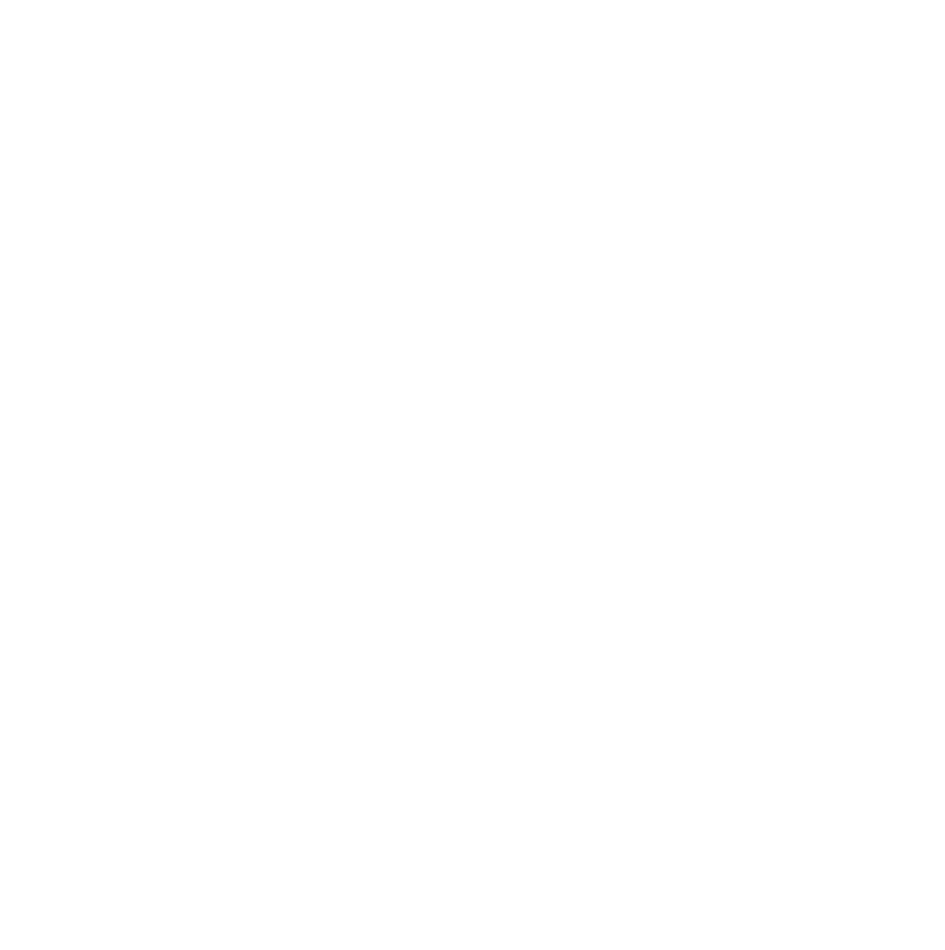
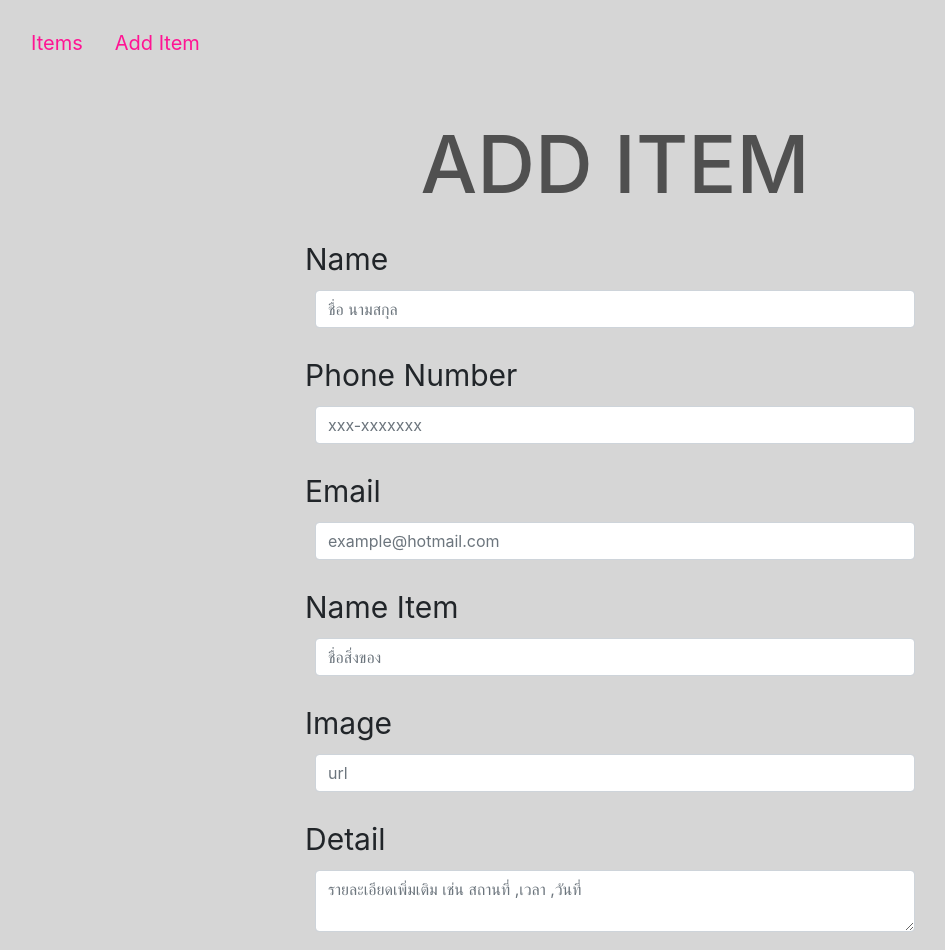
Before and after one commit to Santipap-Ch/Asura-Online, a React (Create React App) app in the folder client/itemshop/: page /formitem in a window 1280 px wide. Shown: the top 950 px of the page, without its empty margins (55-1000 px from the left). Before the commit the page ends 800 px from the top, so only its background shows below. Built offline with nearby package versions, Linux system fonts and the light colour scheme.

Commit message:
update frontend

```diff
--- a/client/itemshop/src/App.js
+++ b/client/itemshop/src/App.js
@@ -2,6 +2,7 @@
 import './App.css';
 import "bootstrap/dist/css/bootstrap.min.css";
 import Login from './component/Login/Login'
+import FormItem from './component/Form/FormItem'
 import {Switch,Route,BrowserRouter as Router} from "react-router-dom";
 
 function App() {
@@ -10,6 +11,7 @@
       <Router>
         <Switch>
           <Route exact path="/" component={Login} />
+          <Route exact path="/formitem" component={FormItem}/>
         </Switch>
       </Router>
     </div>
--- /dev/null
+++ b/client/itemshop/src/component/Form/FormItem.js
@@ -0,0 +1,76 @@
+import React, { useState, useEffect } from "react";
+import {
+  Col,
+  Row,
+  Button,
+  Form,
+  FormGroup,
+  Label,
+  Input,
+  NavLink,
+  Container,
+  NavItem,
+  Nav,
+} from "reactstrap";
+import './formItem.css'
+
+function FormItem() {
+  return (
+    <div className="pageFrom">
+      <Container>
+        <Form>
+          <Row>
+            <Nav className="nav1">
+              <NavItem>
+                <NavLink href="/items" className="text_nav0">
+                  Items
+                </NavLink>
+              </NavItem>
+              <NavItem>
+                <NavLink href="/formitem" className="text_nav0">
+                  Add Item
+                </NavLink>
+              </NavItem>
+            </Nav>
+          </Row>
+          <Row>
+              <FormGroup align="center">
+                  <div className="textHeader">
+                      <h2 className="text-Add">ADD ITEM</h2>
+                  </div>
+                  <div className="forminP1">
+                      <Label className="textLabel">Name</Label>
+                  </div>
+                  <Input className="inP1" type="text" placeholder="ชื่อ นามสกุล" name="name"/>
+                  <div className="forminP1">
+                      <Label className="textLabel">Phone Number</Label>
+                  </div>
+                  <Input className="inP1" type="tel" pattern="[0-9]{3}-[0-9]{7}" placeholder="xxx-xxxxxxx" name="phoneNumber"/>
+                  <div className="forminP1">
+                      <Label className="textLabel">Email</Label>
+                  </div>
+                  <Input className="inP1" type="email" placeholder="example@hotmail.com" name="email"/>
+                  <div className="forminP1">
+                      <Label className="textLabel">Name Item</Label>
+                  </div>
+                  <Input className="inP1" type="text" placeholder="ชื่อสิ่งของ" name="nameItem"/>
+                  <div className="forminP1">
+                      <Label className="textLabel">Image</Label>
+                  </div>
+                  <Input className="inP1" type="text" placeholder="url" name="img"/>
+                  <div className="forminP1">
+                      <Label className="textLabel">Detail</Label>
+                  </div>
+                  <Input className="inP1" type="textarea" placeholder="รายละเอียดเพิ่มเติม เช่น สถานที่ ,เวลา ,วันที่" name="detail"/>
+                  <div align="end">
+                  <Button className="btn2">ADD</Button>
+                  </div>
+              </FormGroup>
+          </Row>
+        </Form>
+      </Container>
+    </div>
+  );
+}
+
+export default FormItem;
--- /dev/null
+++ b/client/itemshop/src/component/Form/formItem.css
@@ -0,0 +1,44 @@
+.pageFrom{
+    min-height: 100vh;
+    background-color: rgb(214, 214, 214);
+}
+.nav1{
+    margin-top: 20px;
+}
+.text_nav0{
+    text-align: center;
+    color: deeppink;
+    font-size: 20px;
+}
+.textHeader{
+    color: rgb(80, 80, 80);
+    margin-top: 50px;
+    margin-left: 25vh;
+    min-width: 100vh;
+    text-align: center;
+}
+.text-Add{
+    font-size: 80px;
+    text-align: center;
+}
+.forminP1{
+    text-align: start;
+    margin-top: 25px;
+    margin-left: 50px;
+}
+.textLabel{
+    font-size: 30px;
+    margin-left: 30vh;
+}
+.inP1{
+    margin-left: 25vh;
+    text-align: start;
+    width: 75vh;
+}
+.btn2{
+    margin-top: 20px;
+    text-align: center;
+    margin-right: 10vh;
+    background-color: greenyellow;
+    color: indigo;
+}
--- a/client/itemshop/src/component/Login/login.css
+++ b/client/itemshop/src/component/Login/login.css
@@ -27,6 +27,7 @@
 }
 .label {
   text-align: start;
+  margin-left: -10vh;
 }
 .btn1 {
   font-size: 20px;
```
Also changed, not shown: client/itemshop/src/component/Login/Login.js (+8 -8 lines), client/itemshop/src/component/ItemList/ItemList.js (added), 1 other file (tests, documents, lock files or other folders).
